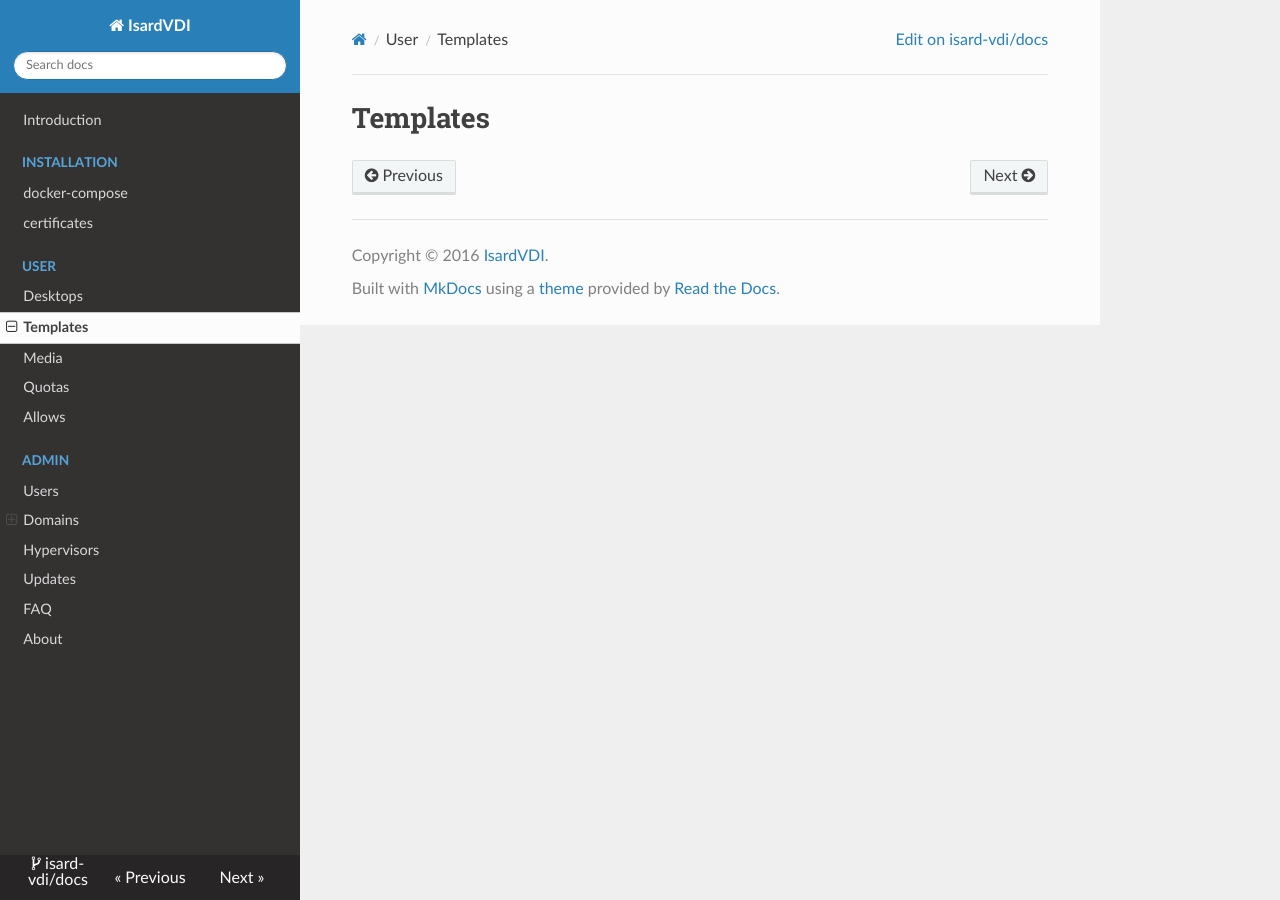
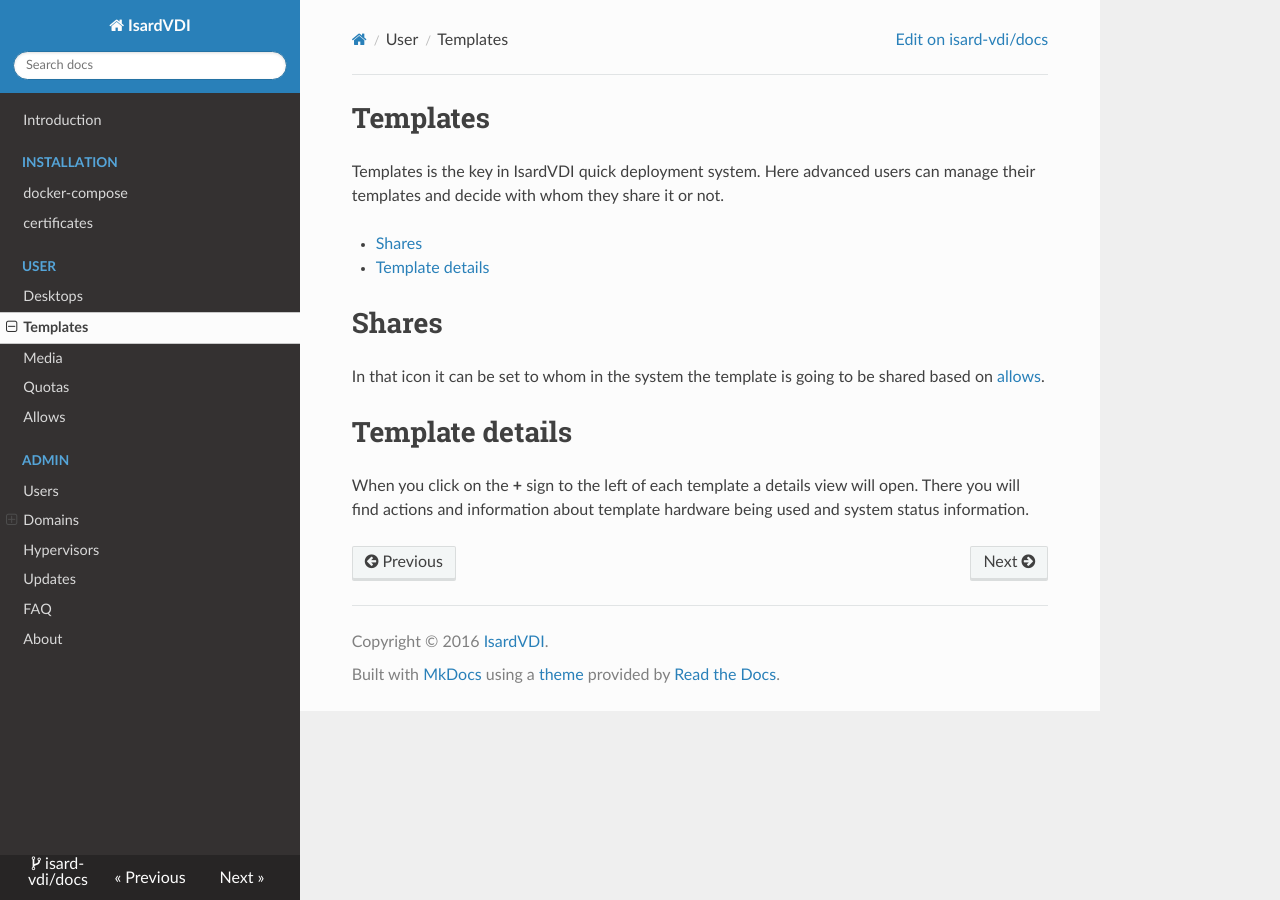
Before and after one commit to thebadjavi/docs, an MkDocs documentation site: the page built from docs/user/templates.md, in a window 1280 px wide. Built offline with MkDocs 1.6.1, drawn with Linux system fonts in a browser that asks for light colours; nearby versions of some CDN libraries; old or Windows-style settings are respelled for this version of MkDocs.

Commit message:
Fixed links

```diff
--- a/docs/user/templates.md
+++ b/docs/user/templates.md
@@ -1 +1,13 @@
-# Templates
+<h1>Templates</h1>
+
+Templates is the key in IsardVDI quick deployment system. Here advanced users can manage their templates and decide with whom they share it or not.
+
+[TOC]
+
+# Shares
+
+In that icon it can be set to whom in the system the template is going to be shared based on [allows](allows.md#allows-form).
+
+# Template details
+
+When you click on the **+** sign to the left of each template a details view will open. There you will find actions and information about template hardware being used and system status information.
```
Also changed, not shown: docs/user/desktops.md (+2 -2 lines).
